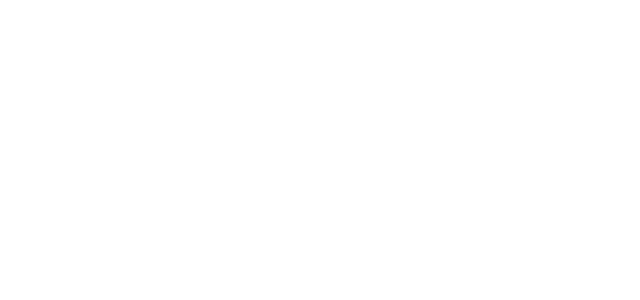
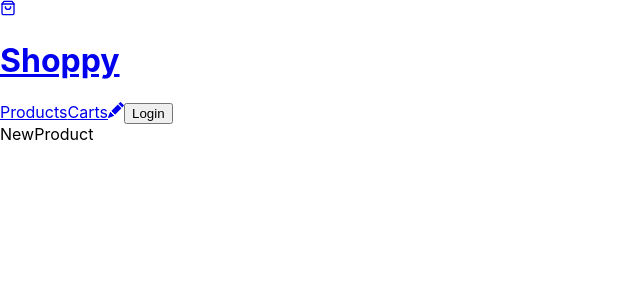
Before and after one commit to tmdgus95/Shoppy, a React (Create React App) app: page /products/new in a window 1280 px wide. Shown: the top 300 px of the page, without its empty margins (0-640 px from the left). Built offline with nearby package versions, Linux system fonts and the light colour scheme.

Commit message:
헤더 기능 구현

```diff
--- a/package.json
+++ b/package.json
@@ -8,6 +8,8 @@
     "@testing-library/user-event": "^13.5.0",
     "react": "^18.2.0",
     "react-dom": "^18.2.0",
+    "react-icons": "^4.7.1",
+    "react-router-dom": "^6.7.0",
     "react-scripts": "5.0.1",
     "web-vitals": "^2.1.4"
   },
--- a/src/App.js
+++ b/src/App.js
@@ -1,5 +1,13 @@
+import { Outlet } from 'react-router-dom';
+import Navbar from './components/Navbar';
+
 function App() {
-    return <div></div>;
+    return (
+        <>
+            <Navbar />
+            <Outlet />
+        </>
+    );
 }
 
 export default App;
--- /dev/null
+++ b/src/components/Navbar.jsx
@@ -0,0 +1,23 @@
+import React from 'react';
+import { Link } from 'react-router-dom';
+import { FiShoppingBag } from 'react-icons/fi';
+import { BsFillPencilFill } from 'react-icons/bs';
+
+export default function Navbar() {
+    return (
+        <header>
+            <Link to='/'>
+                <FiShoppingBag />
+                <h1>Shoppy</h1>
+            </Link>
+            <nav>
+                <Link to='/products'>Products</Link>
+                <Link to='/carts'>Carts</Link>
+                <Link to='/products/new'>
+                    <BsFillPencilFill />
+                </Link>
+                <button>Login</button>
+            </nav>
+        </header>
+    );
+}
--- a/src/index.js
+++ b/src/index.js
@@ -3,12 +3,37 @@
 import './index.css';
 import App from './App';
 import reportWebVitals from './reportWebVitals';
+import { createBrowserRouter, RouterProvider } from 'react-router-dom';
+import NotFound from './pages/NotFound';
+import Home from './pages/Home';
+import AllProducts from './pages/AllProducts';
+import NewProduct from './pages/NewProduct';
+import ProductDetail from './pages/ProductDetail';
+import MyCart from './pages/MyCart';
+
+const router = createBrowserRouter([
+    {
+        path: '/',
+        element: <App />,
+        errorElement: <NotFound />,
+        children: [
+            {
+                index: true,
+                element: <Home />,
+            },
+            { path: '/products', element: <AllProducts /> },
+            { path: '/products/new', element: <NewProduct /> },
+            { path: '/products/:id', element: <ProductDetail /> },
+            { path: '/carts', element: <MyCart /> },
+        ],
+    },
+]);
 
 const root = ReactDOM.createRoot(document.getElementById('root'));
 root.render(
-  <React.StrictMode>
-    <App />
-  </React.StrictMode>
+    <React.StrictMode>
+        <RouterProvider router={router} />
+    </React.StrictMode>
 );
 
 // If you want to start measuring performance in your app, pass a function
--- /dev/null
+++ b/src/pages/AllProducts.jsx
@@ -0,0 +1,5 @@
+import React from 'react';
+
+export default function AllProducts() {
+    return <div>AllProducts</div>;
+}
--- /dev/null
+++ b/src/pages/Home.jsx
@@ -0,0 +1,5 @@
+import React from 'react';
+
+export default function Home() {
+    return <div>Home</div>;
+}
--- /dev/null
+++ b/src/pages/MyCart.jsx
@@ -0,0 +1,5 @@
+import React from 'react';
+
+export default function MyCart() {
+    return <div>MyCart</div>;
+}
--- /dev/null
+++ b/src/pages/NewProduct.jsx
@@ -0,0 +1,5 @@
+import React from 'react';
+
+export default function NewProduct() {
+    return <div>NewProduct</div>;
+}
--- /dev/null
+++ b/src/pages/NotFound.jsx
@@ -0,0 +1,5 @@
+import React from 'react';
+
+export default function NotFound() {
+    return <div>NotFound</div>;
+}
--- /dev/null
+++ b/src/pages/ProductDetail.jsx
@@ -0,0 +1,5 @@
+import React from 'react';
+
+export default function ProductDetail() {
+    return <div>ProductDetail</div>;
+}
```
Also changed, not shown: 1 other file (tests, documents, lock files or other folders).
